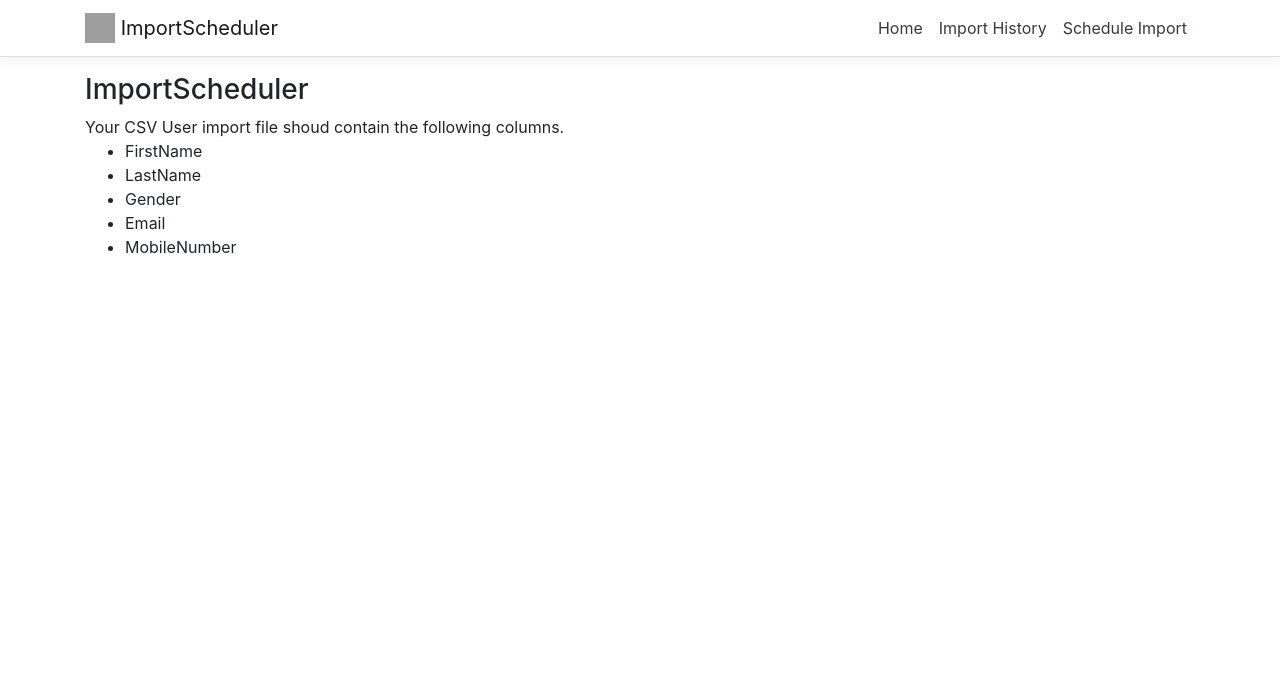
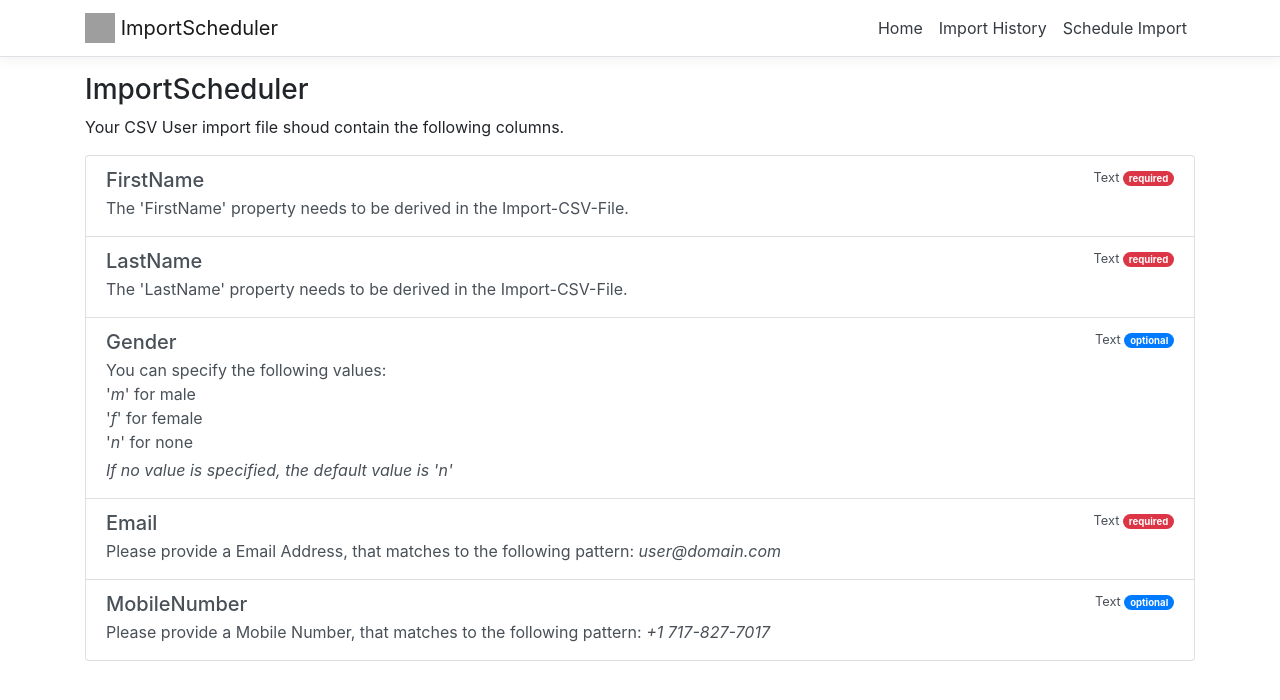
Before and after one commit to philipp-c-moser/ImportScheduler, an Angular app in the folder ImportScheduler/ClientApp/: page / in a window 1280 px wide. Shown: the top 700 px of the page. Built offline with nearby package versions, Linux system fonts and the light colour scheme; grey boxes are pictures that could not be loaded.

Commit message:
Update ImportData Overview

```diff
--- a/ImportScheduler/ClientApp/src/app/components/home/home.component.html
+++ b/ImportScheduler/ClientApp/src/app/components/home/home.component.html
@@ -2,21 +2,81 @@
 
 Your CSV User import file shoud contain the following columns.
 
-<ul>
-    <li>
-        FirstName
-    </li>
-    <li>
-        LastName
-    </li>
-    <li>
-        Gender
-    </li>
-    <li>
-        Email
-    </li>
-    <li>
-        MobileNumber
-    </li>
+<div class="list-group mt-3">
 
-</ul>
+    <div class="list-group-item list-group-item-action">
+      <div class="d-flex w-100 justify-content-between">
+        <h5 class="mb-1">
+            FirstName
+        </h5>
+        <small>
+            Text
+            <span class="badge badge-danger badge-pill">required</span>
+        </small>
+      </div>
+      <p class="mb-1">
+          The 'FirstName' property needs to be derived in the Import-CSV-File.
+        </p>
+    </div>
+
+    <div class="list-group-item list-group-item-action">
+        <div class="d-flex w-100 justify-content-between">
+            <h5 class="mb-1">LastName</h5>
+            <small>
+                Text
+                <span class="badge badge-danger badge-pill">required</span>
+            </small>
+        </div>
+        <p class="mb-1">
+            The 'LastName' property needs to be derived in the Import-CSV-File.
+          </p>
+    </div>
+
+    <div class="list-group-item list-group-item-action">
+        <div class="d-flex w-100 justify-content-between">
+          <h5 class="mb-1">Gender</h5>
+          <small>
+              Text
+              <span class="badge badge-primary badge-pill">optional</span>
+        </small>
+        </div>
+        <p class="mb-1">
+            You can specify the following values:<br />
+            '<i>m</i>' for male<br />
+            '<i>f</i>' for female<br />
+            '<i>n</i>' for none
+        </p>
+        <p class="mb-1">
+            <i>If no value is specified, the default value is 'n'</i>
+        </p>
+    </div>
+
+    <div class="list-group-item list-group-item-action">
+        <div class="d-flex w-100 justify-content-between">
+          <h5 class="mb-1">Email</h5>
+          <small>
+              Text
+              <span class="badge badge-danger badge-pill">required</span>
+        </small>
+        </div>
+        <p class="mb-1">
+            Please provide a Email Address, that matches to the following pattern:
+            <i>user@domain.com</i>
+          </p>
+    </div>
+
+    <div class="list-group-item list-group-item-action">
+        <div class="d-flex w-100 justify-content-between">
+          <h5 class="mb-1">MobileNumber</h5>
+          <small>
+              Text
+              <span class="badge badge-primary badge-pill">optional</span>
+        </small>
+        </div>
+        <p class="mb-1">
+            Please provide a Mobile Number, that matches to the following pattern:
+            <i>+1 717-827-7017</i>
+          </p>
+    </div>
+
+  </div>
```
